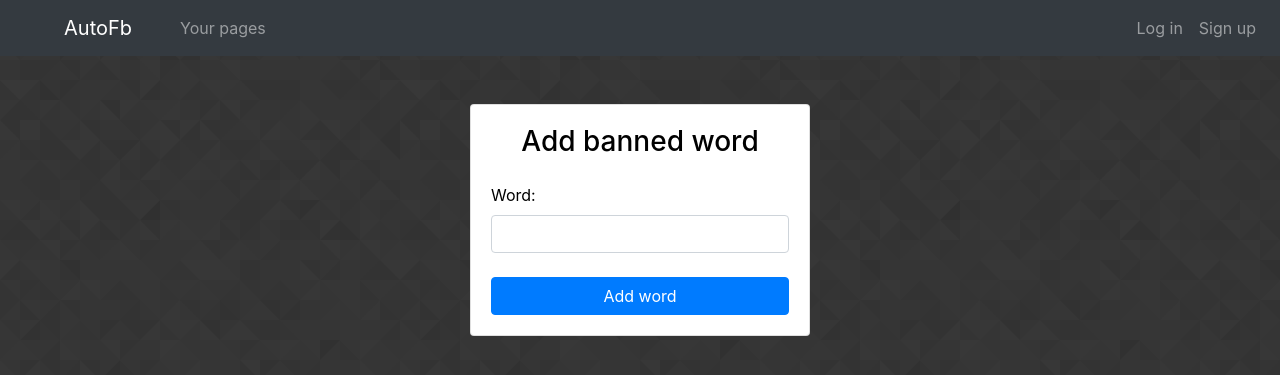
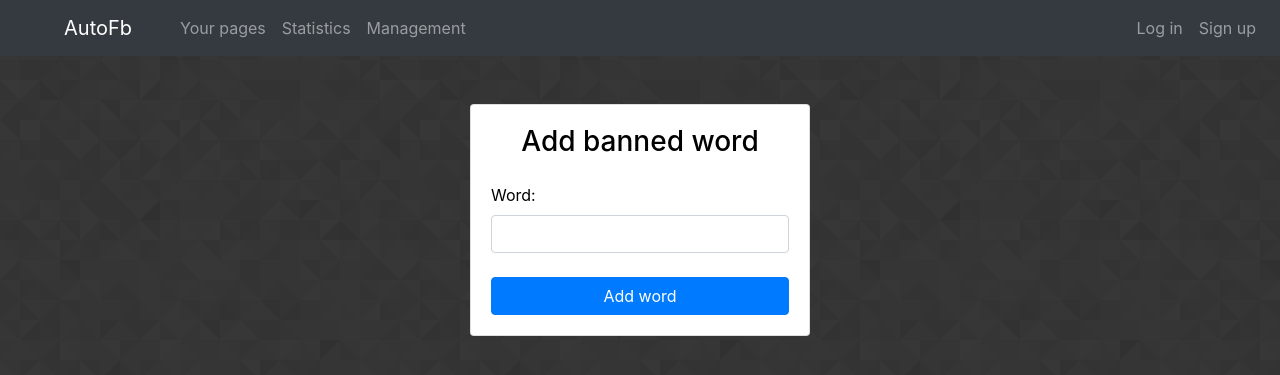
Before and after one commit to Wokstym/AutoFb, a Django app: page /management/ in a window 1280 px wide. Shown: the top 375 px of the page. Run offline with Django 3.2, Linux system fonts and the light colour scheme; some libraries are stand-ins or nearby versions.

Commit message:
Added management button to navbar

```diff
--- a/home/views.py
+++ b/home/views.py
@@ -184,17 +184,25 @@ def management_page(request, page_number=0):
                     userData.pages[page_number].words.append(banned_word)
                     userData.save()
                 form = InsertWord()
-                return render(request, 'home/management.html', {'form': form, 'isValid': True})
+                return render(request, 'home/management.html', {'page_number': page_number,
+                                                                'form': form,
+                                                                'isValid': True})
             else:
                 form = InsertWord()
-                return render(request, 'home/management.html', {'form': form, 'isValid': False})
+                return render(request, 'home/management.html', {'page_number': page_number,
+                                                                'form': form,
+                                                                'isValid': False})
         else:
             form = InsertWord()
-            return render(request, 'home/management.html', {'form': form, 'isValid': False})
+            return render(request, 'home/management.html', {'page_number': page_number,
+                                                            'form': form,
+                                                            'isValid': False})
     else:
         form = InsertWord()
 
-    return render(request, 'home/management.html', {'form': form, 'isValid': True})
+    return render(request, 'home/management.html', {'page_number': page_number,
+                                                    'form': form,
+                                                    'isValid': True})
 
 
 def pages(request):
--- a/templates/base.html
+++ b/templates/base.html
@@ -27,6 +27,9 @@
             {% if page_number is not None %}
             <li class="nav-item">
                 <a class="nav-link" href="{% url 'statistics' page_number=page_number%}">Statistics</a>
+            </li>
+            <li class="nav-item">
+                <a class="nav-link" href="{% url 'management' page_number=page_number%}">Management</a>
             </li>
             {% endif %}
             {% if request.user.is_superuser %}
--- a/templates/home/index.html
+++ b/templates/home/index.html
@@ -29,10 +29,6 @@
                         style="background-color: rgb(40,40,40)">Delete comments with banned words in every post
                 </button>
             </form>
-        </div>
-        <div class="col-lg-8 col-offset-lg-2 text-center mx-auto mt-2">
-            <a class="btn btn-dark" style="background-color: rgb(40,40,40)"
-               href="{% url 'management' page_number=page_number %}">Management</a>
         </div>
 
         {% for post in posts %}
```
